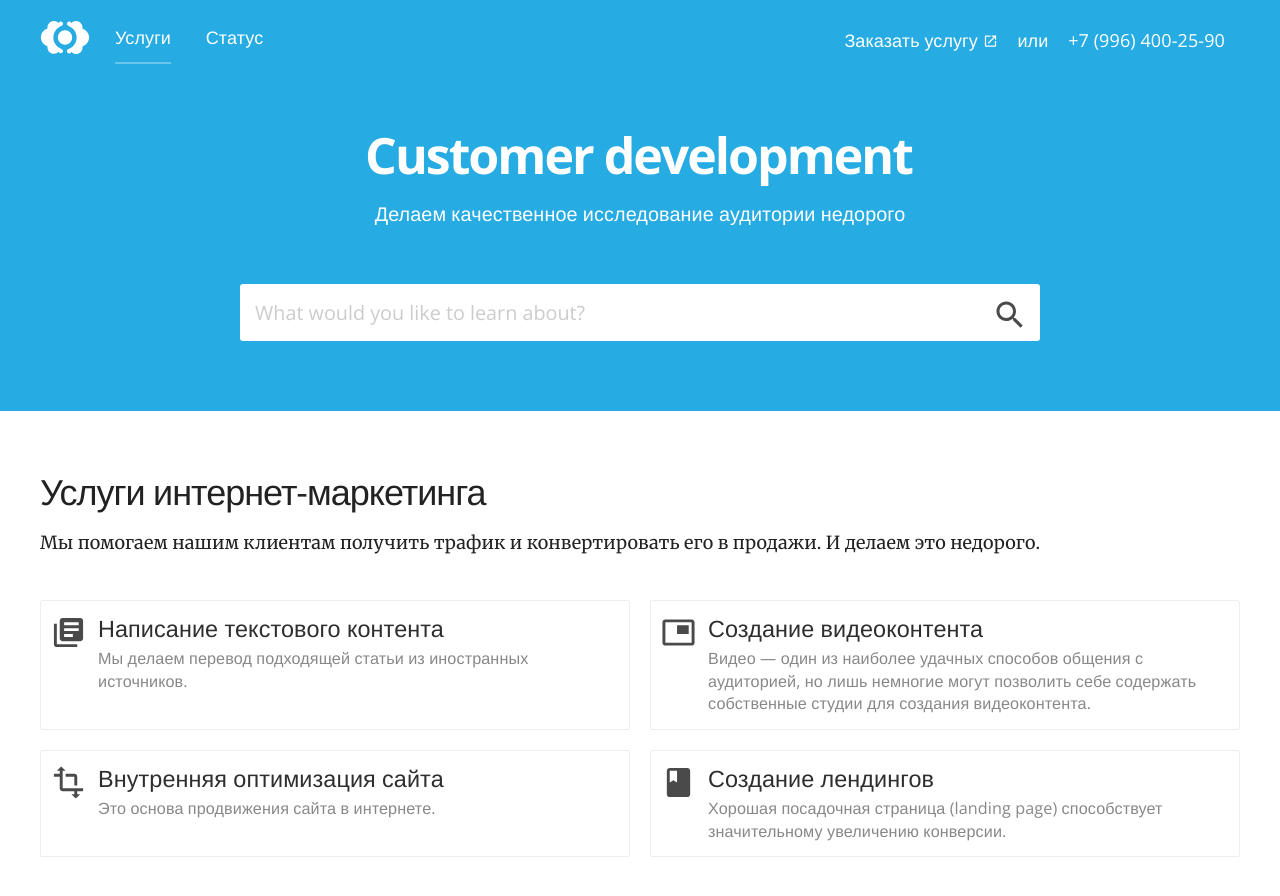
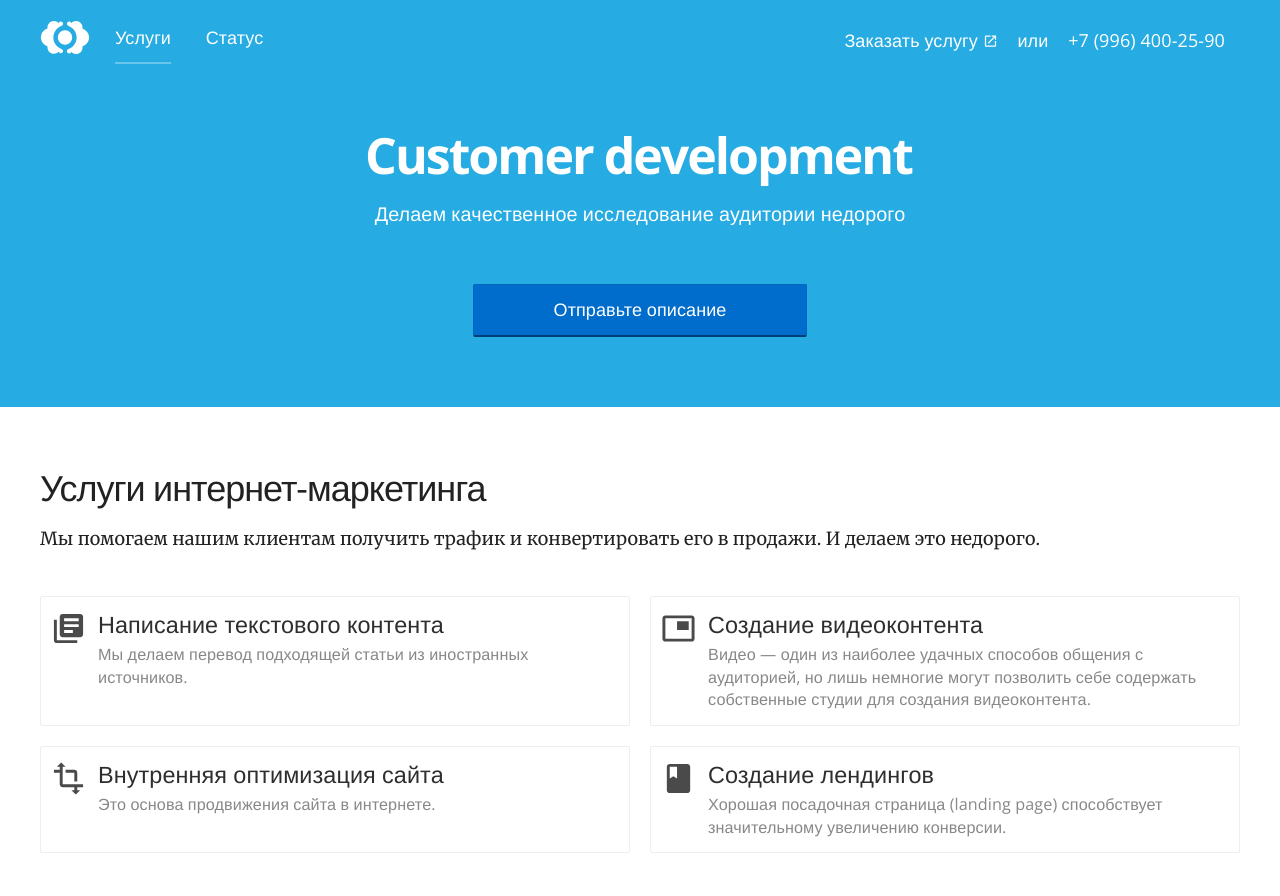
Before and after one commit to RakhimyanTim/digital-marketing.github.io, a Jekyll site: the page built from index.html, in a window 1280 px wide and 900 px high. Shown: the top 896 px of the window. Built offline with Jekyll 4.4.1, drawn with Linux system fonts in a browser that asks for light colours; nearby versions of some CDN libraries.

Commit message:
Updated '_includes/search.html' via CloudCannon

```diff
--- a/_includes/search.html
+++ b/_includes/search.html
@@ -1,5 +1,3 @@
 <form action="{{ site.baseurl }}/search/" method="get">
-	<input type="search" name="q" {% if include.add_id %}id="search-input"{% endif %} placeholder="What would you like to learn about?" autofocus>
-	{% include search-icon.html %}
-	<input type="submit" value="Search" style="display: none;">
+	<div><a href="#" class="btn btn-large btn-primary sign-up">Отправьте описание</a></div>
 </form>
```
